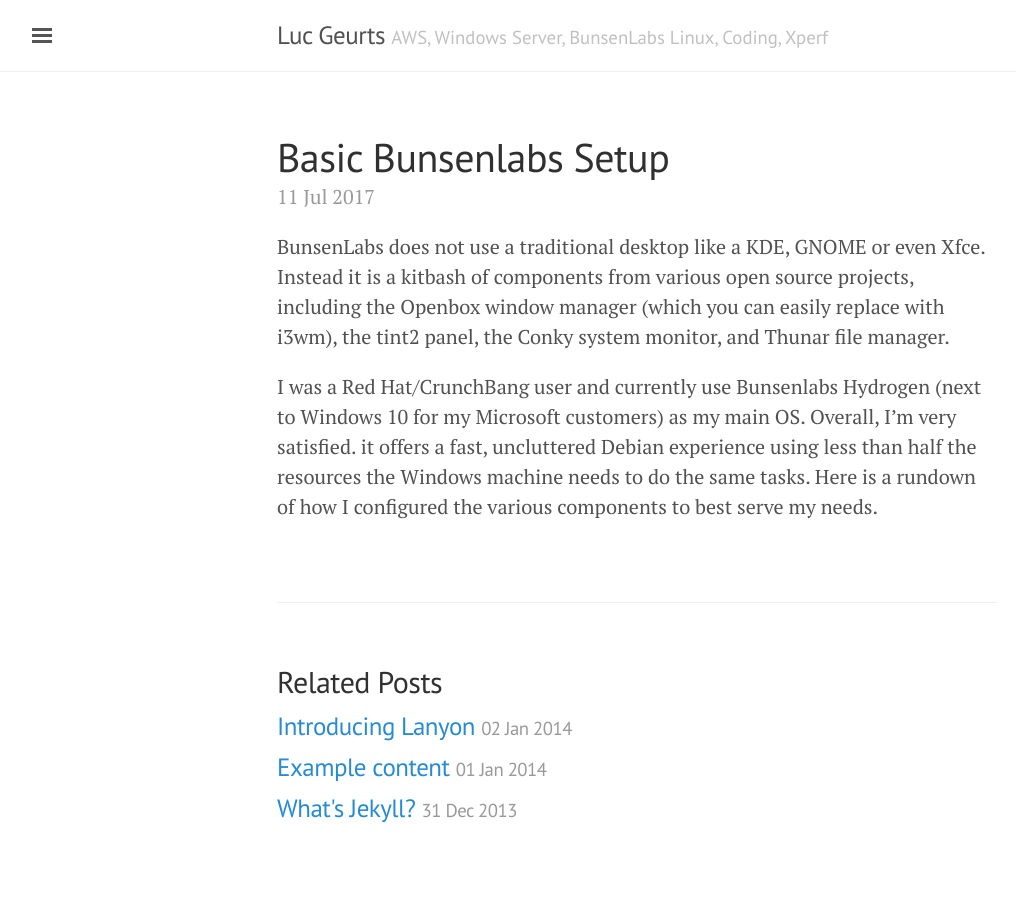
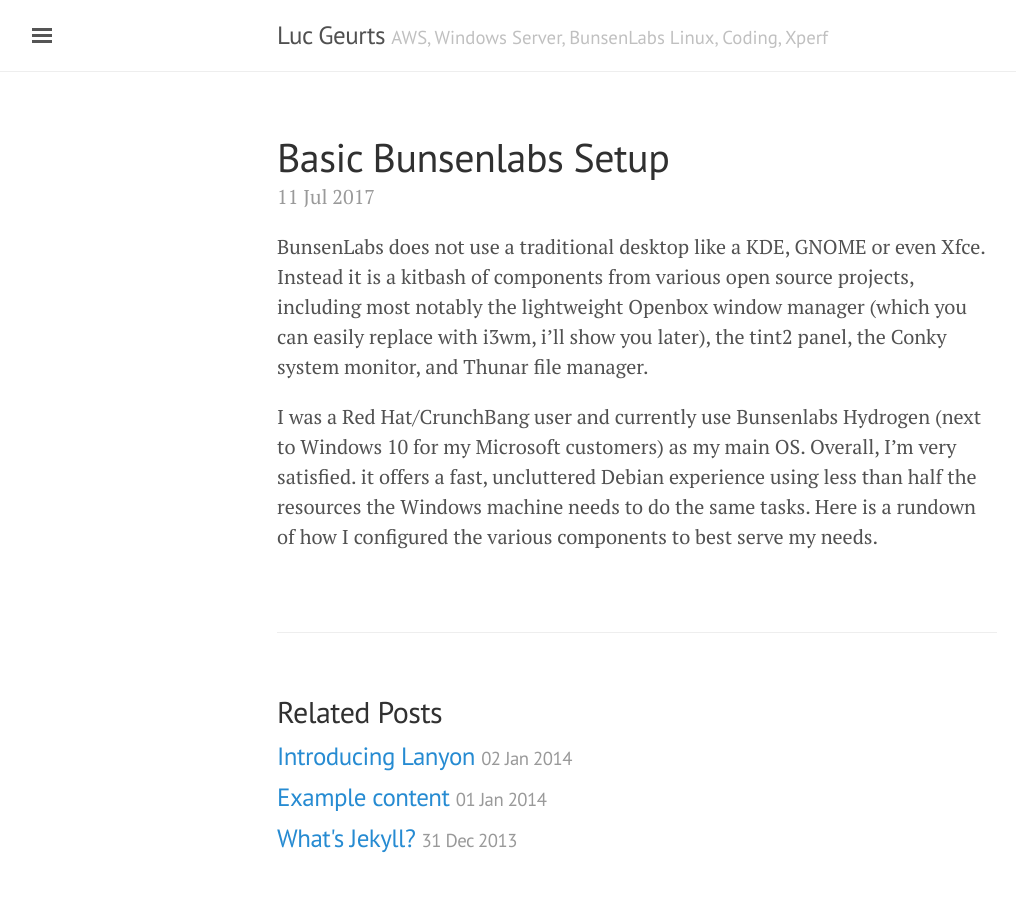
Before and after one commit to lgeurts/lgeurts.github.io, a Jekyll site: the page built from _posts/2017-07-11-basic-bunsenlabs-setup.md, in a window 1280 px wide. Shown: the whole page, without its empty margins (3-1019 px from the left). Built offline with Jekyll 4.4.1, drawn with Linux system fonts in a browser that asks for light colours; our own code applies the rules of GitHub Pages for plain Markdown files.

Commit message:
Update 2017-07-11-basic-bunsenlabs-setup.md

```diff
--- a/_posts/2017-07-11-basic-bunsenlabs-setup.md
+++ b/_posts/2017-07-11-basic-bunsenlabs-setup.md
@@ -1,3 +1,3 @@
-BunsenLabs does not use a traditional desktop like a KDE, GNOME or even Xfce. Instead it is a kitbash of components from various open source projects, including the Openbox window manager (which you can easily replace with i3wm), the tint2 panel, the Conky system monitor, and Thunar file manager.
+BunsenLabs does not use a traditional desktop like a KDE, GNOME or even Xfce. Instead it is a kitbash of components from various open source projects, including most notably the lightweight Openbox window manager (which you can easily replace with i3wm, i'll show you later), the tint2 panel, the Conky system monitor, and Thunar file manager.
 
 I was a Red Hat/CrunchBang user and currently use Bunsenlabs Hydrogen (next to Windows 10 for my Microsoft customers) as my main OS. Overall, I'm very satisfied. it offers a fast, uncluttered Debian experience using less than half the resources the Windows machine needs to do the same tasks. Here is a rundown of how I configured the various components to best serve my needs.
```
